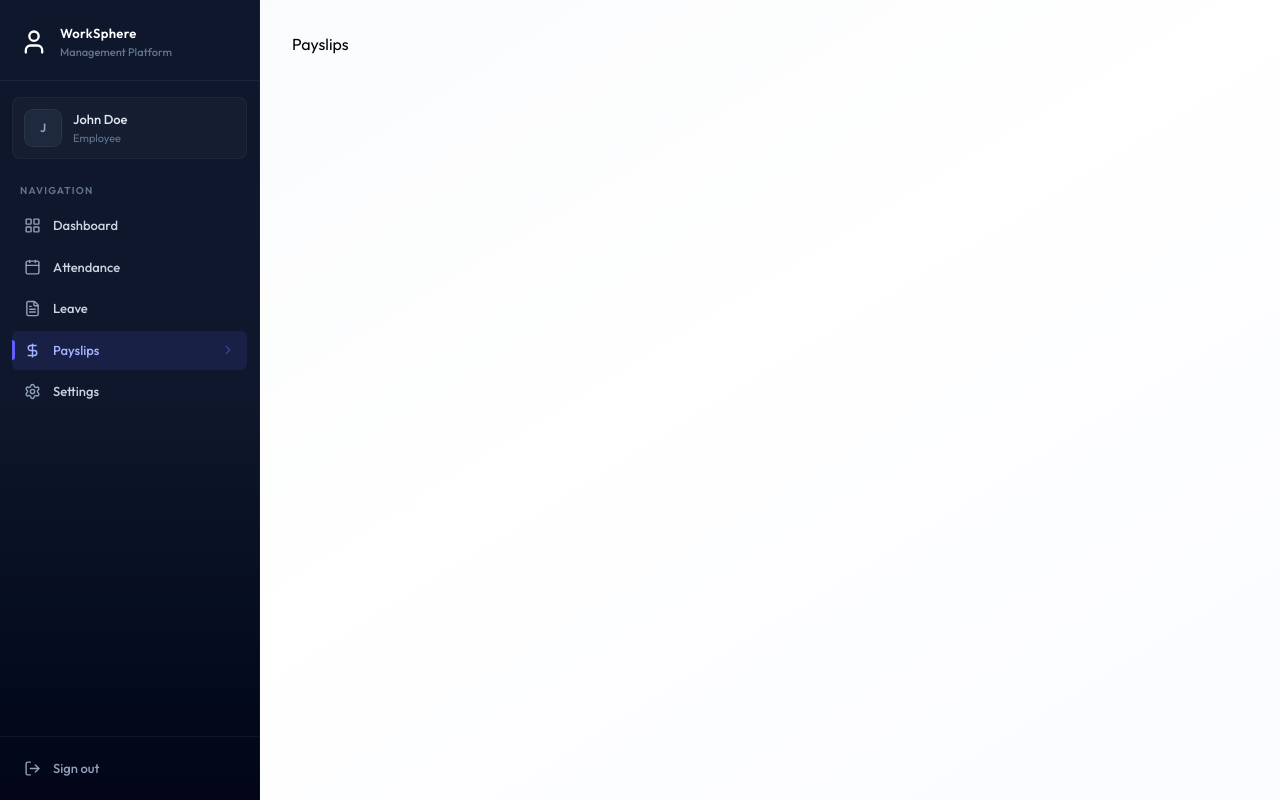
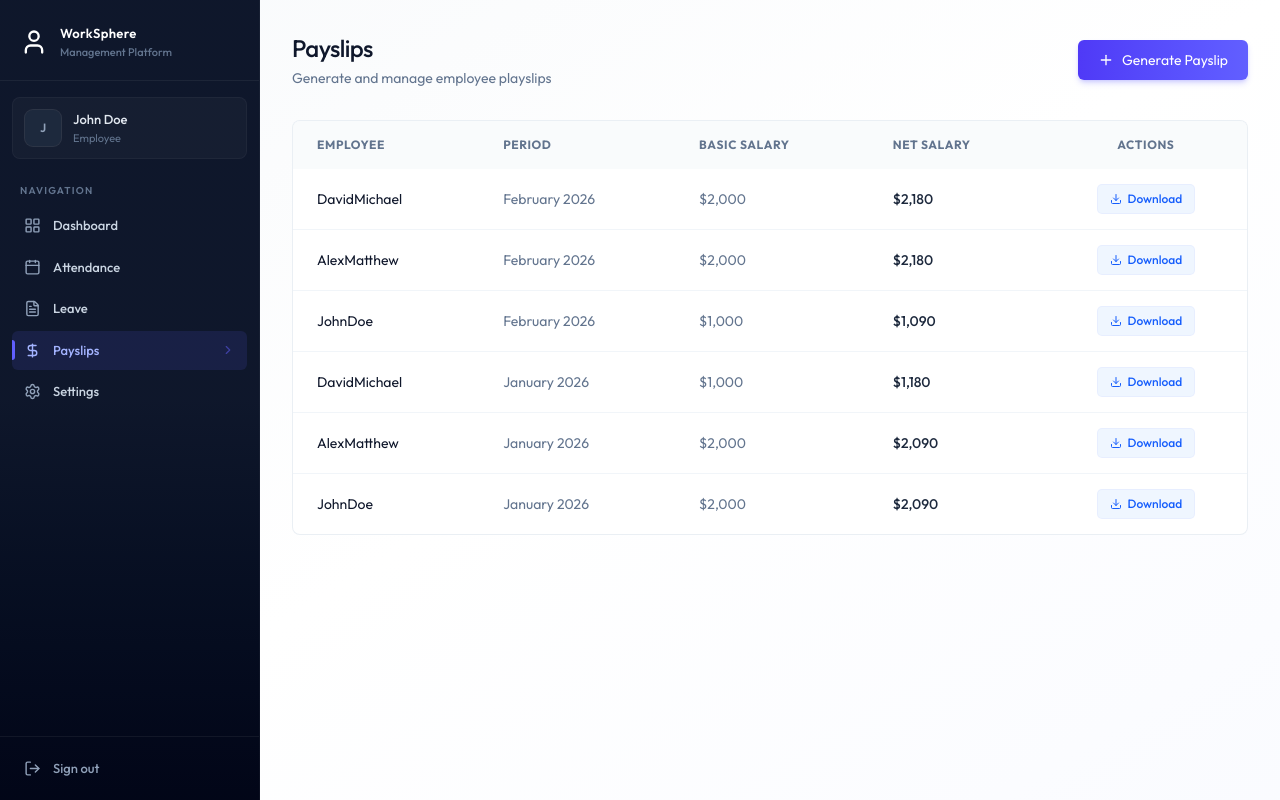
Before and after one commit to TanmoySantra28/WorkSphere, a React (Vite) app in the folder client/: page /payslips in a window 1280 px wide. Built offline with nearby package versions, Linux system fonts and the light colour scheme.

Commit message:
payslips page UI completed

```diff
--- /dev/null
+++ b/client/src/components/payslip/GeneratePayslipForm.jsx
@@ -0,0 +1,99 @@
+import React, { useState } from 'react'
+import { Loader2Icon, Plus, X } from "lucide-react"
+
+const GeneratePayslipForm = ({employees, onSuccess}) => {
+
+  const [isOpen, setIsOpen] = useState (false)
+  const [loading, setLoading] = useState (false)
+
+  if(!isOpen) return (
+    <button onClick={() => setIsOpen(true)} className='btn-primary flex items-center gap-2'>
+      <Plus className='w-4 h-4' /> Generate Payslip
+    </button>
+  )
+
+  const handleSubmit = async (e) => {
+    e.preventDefault();
+  }
+
+  return (
+    <div className='fixed inset-0 bg-black/40 backdrop-blur-sm flex items-center justify-center z-50 p-4'>
+      <div className='card max-w-lg w-full p-6 animate-slide-up'>
+        <div className='flex justify-between items-center mb-6'>
+          <h3 className='text-lg font-bold text-slate-900'>Generate Monthly Payslip</h3>
+          <button
+          onClick={() => setIsOpen(false)}
+          className='text-slate-400 hover:text-slate-600 p-1'>
+            <X size={20} />
+          </button>
+        </div>
+        <form onSubmit={handleSubmit} className='space-y-4'>
+          {/* select employee */}
+          <div>
+            <label className='block text-sm font-medium text-slate-700 mb-2'>Employee</label>
+            <select name="employeeId" required>
+              {employees.map((e)=>(
+                <option key={e.id} value={e.id}>
+                  {e.firstName} {e.lastName} ({e.position})
+                </option>
+              ))}
+            </select>
+          </div>
+
+          {/* select month and year */}
+          <div className='grid grid-cols-2 gap-4'>
+            <div>
+              <label className='block text-sm font-medium text-slate-700 mb-2'>Month</label>
+              <select name="month" >
+                {Array.from({length: 12}, (_, i)=> i + 1).map((m)=>(
+                  <option key={m} value={m}>
+                    {m}
+                  </option>
+                ))}
+              </select>
+            </div>
+            <div>
+              <label className='block text-sm font-medium text-slate-700 mb-2'>Year</label>
+              <input type="number" name="year" defaultValue={new Date().getFullYear()} />
+            </div>
+          </div>
+
+          {/* basic salary */}
+          <div>
+            <label className='block text-sm font-medium text-slate-700 mb-2'>Basic Salary</label>
+            <input type="number" name='basicSalary' required placeholder='5000' />
+          </div>
+
+          {/* allowances and deductions */}
+          <div className='grid grid-cols-2 gap-4'>
+            <div>
+              <label className='block text-sm font-medium text-slate-700 mb-2'>Allowances</label>
+              <input type="number" name='allowances' defaultValue="0" />
+            </div>
+            <div>
+              <label className='block text-sm font-medium text-slate-700 mb-2'>Deductions</label>
+              <input type="number" name='deductions' defaultValue="0" />
+            </div>
+
+          </div>
+
+          {/* buttons */}
+          <div className='flex justify-end gap-3 pt-2'>
+            <button onClick={()=> setIsOpen(false)} type='button' className='btn-secondary'>
+              Cancel
+            </button>
+
+            <button disabled={loading} type='submit' className='btn-primary flex items-center'>
+              {loading && <Loader2Icon className='w-4 h-4 mr-2 animate-spin' />}
+              Generate
+            </button>
+          </div>
+
+        </form>
+      </div>
+
+    </div>
+  )
+}
+
+export default GeneratePayslipForm
--- /dev/null
+++ b/client/src/components/payslip/PayslipList.jsx
@@ -0,0 +1,67 @@
+import { format } from 'date-fns'
+import { Download } from 'lucide-react'
+import React from 'react'
+
+const PayslipList = ({ payslips, isAdmin}) => {
+  return (
+    <div className='card overflow-hidden'>
+     <div className='overflow-x-auto'>
+      <table className='table-modern'>
+        <thead>
+            <tr>
+                {isAdmin && <th>Employee</th>}
+                <th>Period</th>
+                <th>Basic Salary</th>
+                <th>Net Salary</th>
+                <th className='text-center'>Actions</th>
+            </tr>
+        </thead>
+        <tbody>
+            {payslips.length === 0 ? (
+                <tr>
+                    <td colSpan={isAdmin ? 5 : 4} className='text-center py-12 text-slate-400'>
+                         No payslips found
+                    </td>
+                </tr>
+            ) : (
+                payslips.map((payslip) => {
+                    return (
+                <tr key={payslip._id || payslip.id}>
+                    {isAdmin && (
+                    <td className='text-slate-900'>
+                        {payslip.employee?.firstName}
+                        {payslip.employee?.lastName}
+                    </td>
+                )}
+
+                    <td className='text-slate-500'>
+                        {format(new Date(payslip.year, payslip.month - 1), "MMMM yyyy")}
+                    </td>
+
+                    <td className='text-slate-500'>
+                        ${payslip.basicSalary?.toLocaleString()}
+                    </td>
+
+                    <td className='font-medium text-slate-800'>
+                        ${payslip.netSalary?.toLocaleString()}
+                    </td>
+
+                    <td className='text-center'>
+                        <button onClick={() => window.open(`/print/payslips/${payslip._id || payslip.id}`)} className='inline-flex items-center px-3 py-1.5 text-xs font-medium rounded text-blue-600 bg-blue-50 hover:bg-blue-100 transition-colors ring-1 ring-blue-600/10'>
+                            <Download className='w-3 h-3 mr-1.5' /> Download
+                        </button>
+                    </td>
+
+
+                </tr>
+             )
+            })
+            )}
+        </tbody>
+      </table>
+     </div>
+    </div>
+  )
+}
+
+export default PayslipList
--- a/client/src/pages/Payslips.jsx
+++ b/client/src/pages/Payslips.jsx
@@ -1,7 +1,45 @@
+import { useCallback, useEffect, useState } from "react"
+import { dummyEmployeeData, dummyPayslipData } from "../assets/assets"
+import Loading from "../components/Loading"
+import PayslipList from "../components/payslip/PayslipList"
+import GeneratePayslipForm from "../components/payslip/GeneratePayslipForm"
 
 const Payslips = () => {
+
+  const [payslips, setPayslips] = useState([])
+  const [employees, setEmployees] = useState([])
+  const [loading, setLoading] = useState(true)
+  const isAdmin = true
+
+  const fetchPayslips = useCallback(async() => {
+    setPayslips(dummyPayslipData)
+    setTimeout(() => {
+      setLoading(false)
+    }, 1000);
+  },[])
+
+  useEffect(() => {
+    fetchPayslips()
+  },[fetchPayslips])
+
+  useEffect(() => {
+    if(isAdmin) setEmployees(dummyEmployeeData)
+  },[isAdmin])
+
+  if(loading) return <Loading />
+
   return (
-    <div>Payslips</div>
+    <div className="animate-fade-in">
+      <div className="flex flex-col sm:flex-row justify-between items-start sm:items-center gap-4 mb-8">
+        <div>
+          <h1 className="page-title">Payslips</h1>
+          <p className="page-subtitle">{isAdmin ? "Generate and manage employee playslips" : "Your playslip history" }</p>
+        </div>
+        {isAdmin && <GeneratePayslipForm employees={employees} onSuccess={fetchPayslips} />}
+      </div>
+      <PayslipList payslips={payslips} isAdmin={isAdmin} />
+
+    </div>
   )
 }
 
```
